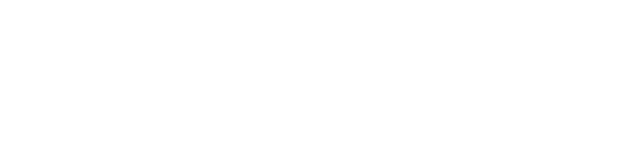
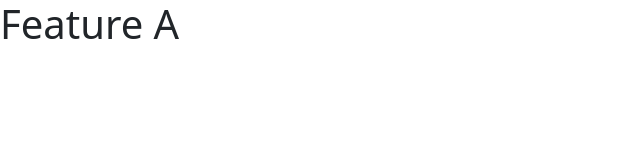
Before and after one commit to thangnth/GIT-Test, a plain HTML site: page index.html in a window 1280 px wide. Shown: the whole page, without its empty margins (0-640 px from the left). Drawn offline with nearby package versions, Linux system fonts and the light colour scheme.

Commit message:
tao feature A

```diff
--- a/index.html
+++ b/index.html
@@ -23,7 +23,9 @@
     <header>
       <!-- place navbar here -->
     </header>
-    <main></main>
+    <main>
+      <h1>Feature A</h1>
+    </main>
     <footer>
       <!-- place footer here -->
     </footer>
```
